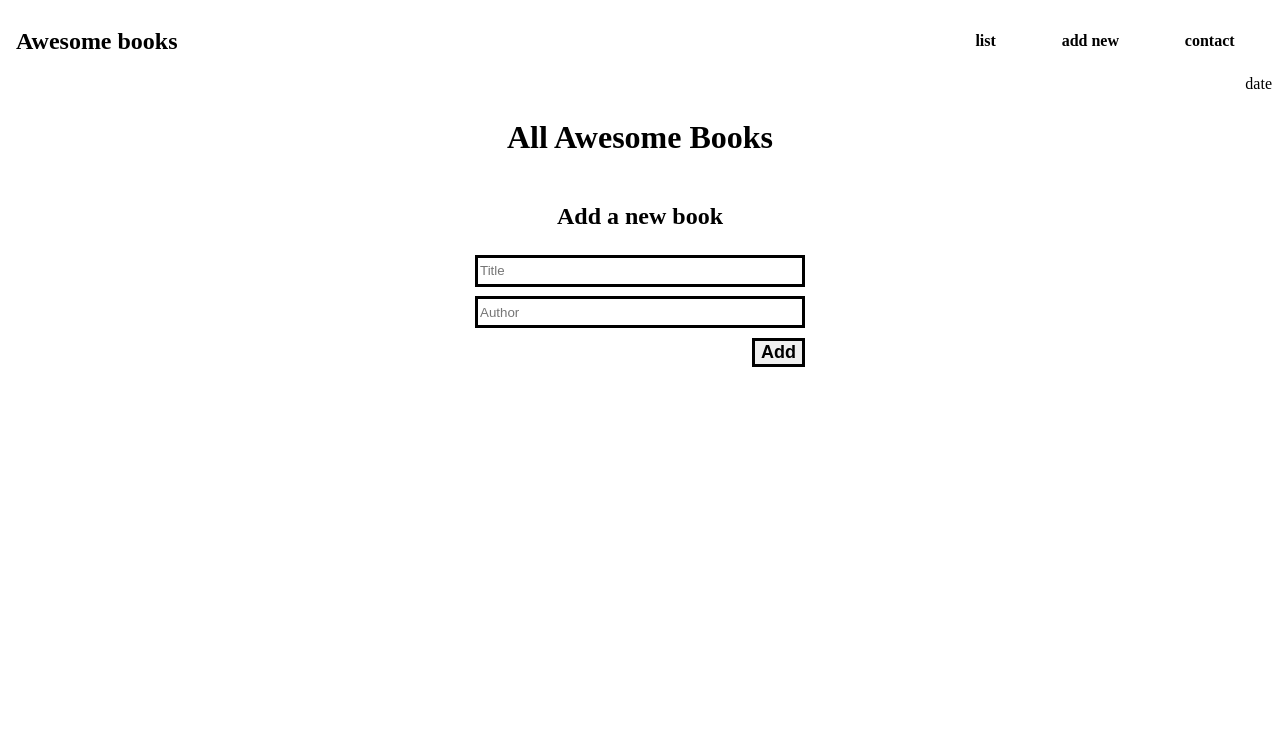
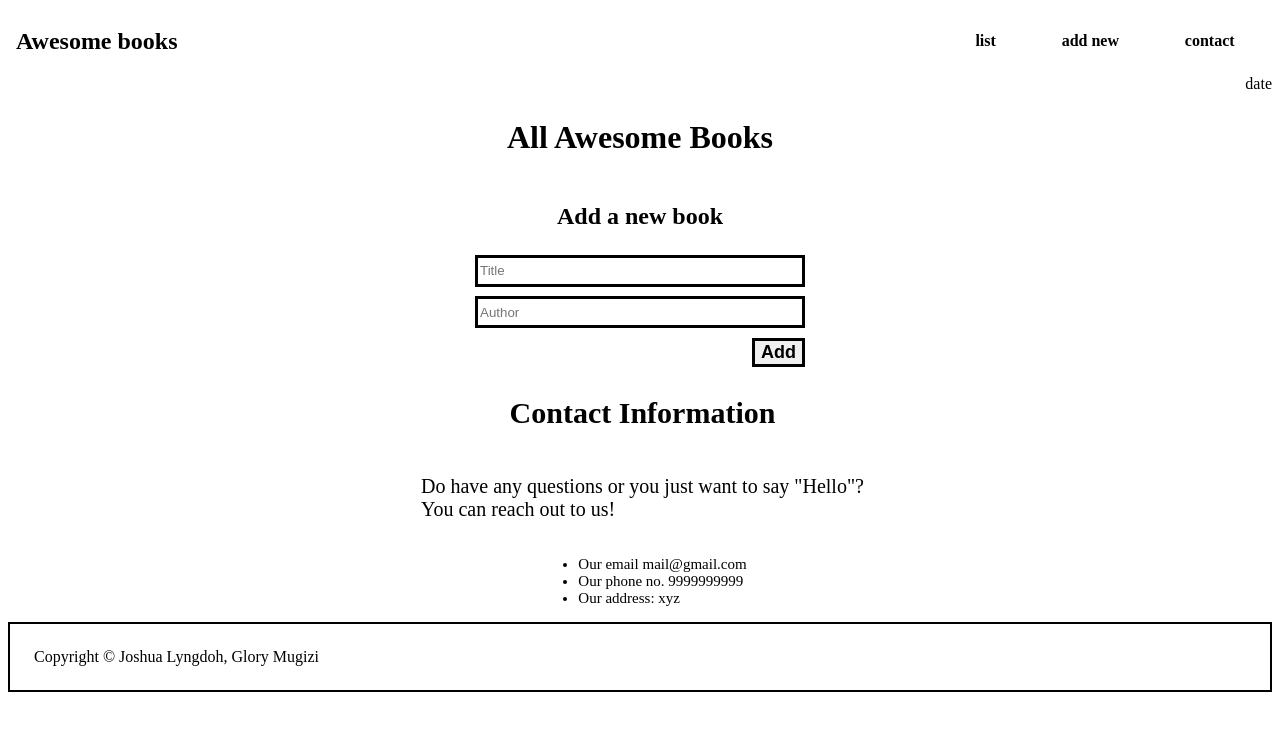
Before and after one commit to glorymugizi/awesome_books, a website: page index.html in a window 1280 px wide. Drawn offline with Linux system fonts and the light colour scheme.

Commit message:
Add Contact Form Section

```diff
--- a/index.html
+++ b/index.html
@@ -47,6 +47,18 @@
         <button class="outer btn" type="submit">Add</button>
       </form>
     </section>
+    <section class="contact-section" id="contact">
+      <h1>Contact Information</h1>
+      <p>Do have any questions or you just want to say "Hello"?<br/>
+        You can reach out to us!</p>
+      <ul>
+        <li>Our email mail@gmail.com</li>
+        <li>Our phone no. 9999999999</li>
+        <li>Our address: xyz</li>
+      </ul>
+    </section>
+    <footer id="footer">Copyright &copy; Joshua Lyngdoh, Glory Mugizi</footer>
+    </footer>
     <script src="scripts.js"></script>
   </body>
 </html>
--- a/style.css
+++ b/style.css
@@ -89,3 +89,29 @@
   display: flex;
   justify-content: flex-end;
 }
+
+#footer {
+  border: 2px solid black;
+  padding: 1.5rem 0 1.5rem 1.5rem;
+}
+
+.contact-section{
+  display: flex;
+  justify-content: center;
+  flex-direction: column;
+  align-items: center;
+}
+
+#contact h1{
+  font-weight: 900;
+  font-size: 30px;
+}
+
+.contact-section p{
+  font-size: 20px;
+}
+
+.contact-section ul{
+  list-style: disc;
+  font-size: 15px;
+}
```
